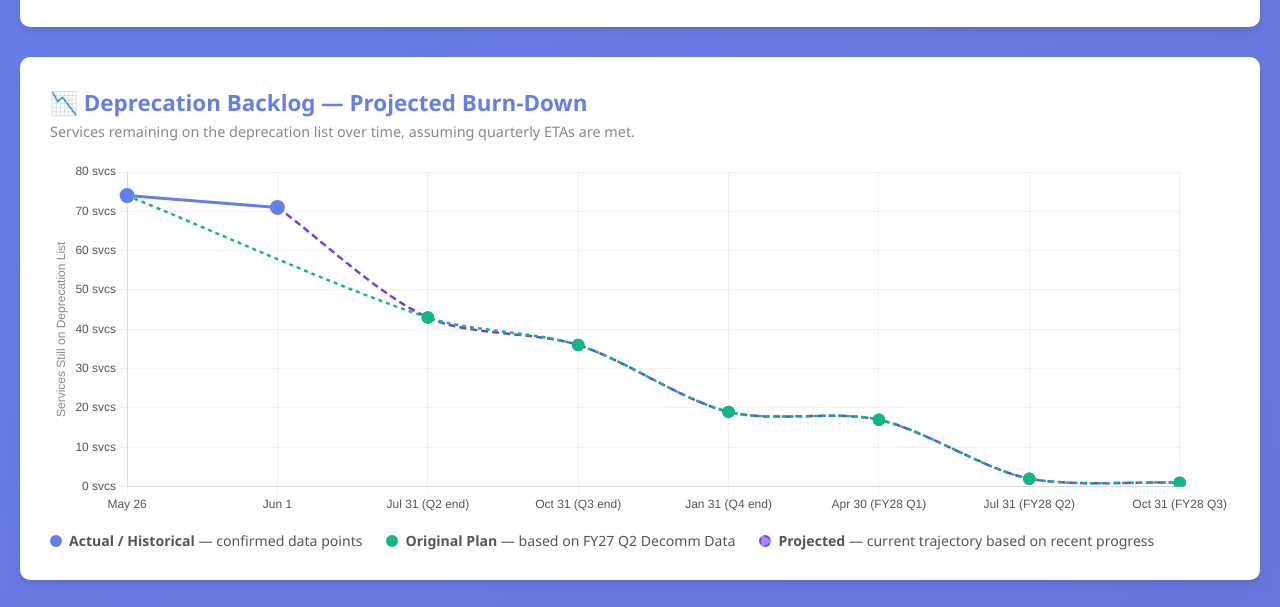
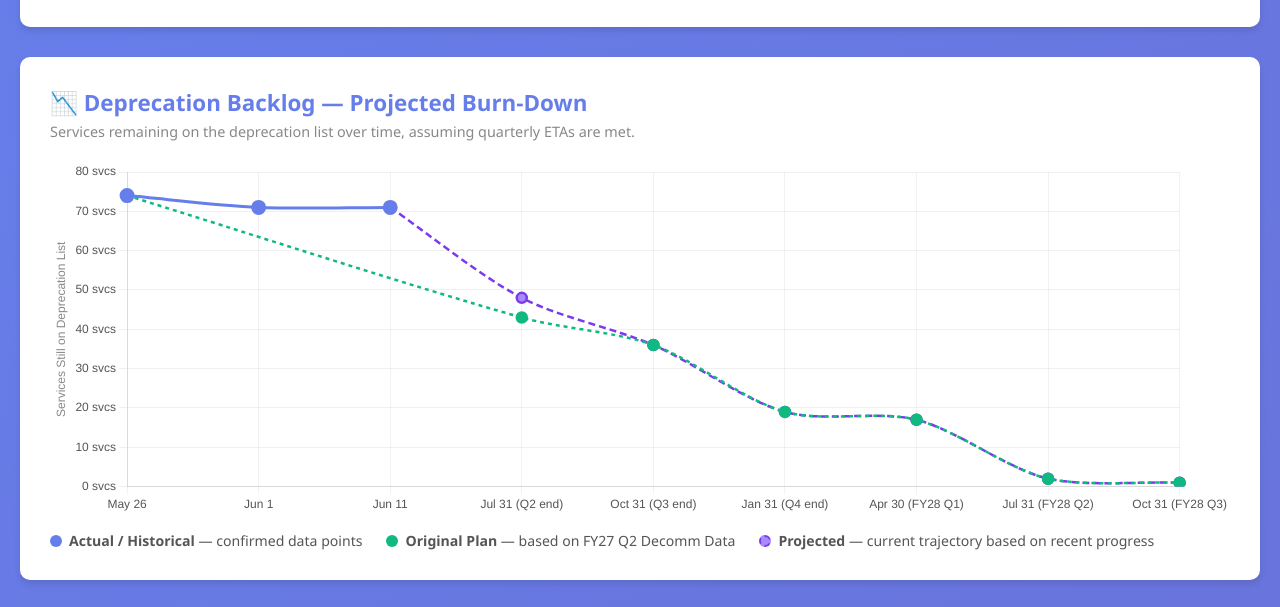
Before and after one commit to swaid-sys/stp-deprecation-dashboard, a plain HTML site: page path_to_deprecation_dashboard.html in a window 1280 px wide. Shown: the part 142-749 px from the top of the page. Drawn offline with nearby package versions, Linux system fonts and the light colour scheme.

Commit message:
Update dashboard for TD Target Build changes (264→266)
- Updated 5 service Decomm ETAs from FY27 Q2 to FY27 Q3:
  * vault-version-publisher (TD-0326015, June 11)
  * cloudmap-api (TD-0326018, June 9)
  * cloudmap-scanners (TD-0326019, June 9)
  * defender (TD-0326025, June 10)
  * kraken (TD-0326027, June 9)

- Updated burndown chart projections:
  * Added Jun 11 historical data point (71 services)
  * Updated Q2 projected count: 43 → 48 (5 services moved to Q3)
  * Updated Q3 projected count: stays at 36 (absorbed 5 from Q2)
  * Updated quarterDrops tooltips for Q2 and Q3
  * Original Plan baseline remains frozen (no changes)

- Enhanced documentation:
  * Added comprehensive warnings for Original Plan baseline protection
  * Added chart architecture documentation
  * Added timestamped comments to updated services

Co-Authored-By: Claude Sonnet 4.5 <noreply@anthropic.com>

```diff
--- a/path_to_deprecation_dashboard.html
+++ b/path_to_deprecation_dashboard.html
@@ -692,20 +692,20 @@
 {
 "STP Leader": "Ajith Jayamohan",
 "Service Name": "cloudmap-api",
-"Decomm ETA": "FY27 Q2",
+"Decomm ETA": "FY27 Q3",
 "GUS References": [
 "TD-0326018"
 ],
-"Comments": "4/13: These are with FDT teams to decommission and remove from Falcon. Nitro requests have been raised.\n3/30: On track for end-March."
+"Comments": "6/9: TD Target Build updated from 264 to 266.\n4/13: These are with FDT teams to decommission and remove from Falcon. Nitro requests have been raised.\n3/30: On track for end-March."
 },
 {
 "STP Leader": "Ajith Jayamohan",
 "Service Name": "cloudmap-scanners",
-"Decomm ETA": "FY27 Q2",
+"Decomm ETA": "FY27 Q3",
 "GUS References": [
 "TD-0326019"
 ],
-"Comments": "4/13: These are with FDT teams to decommission and remove from Falcon. Nitro requests have been raised.\n3/30: On track for end-March."
+"Comments": "6/9: TD Target Build updated from 264 to 266.\n4/13: These are with FDT teams to decommission and remove from Falcon. Nitro requests have been raised.\n3/30: On track for end-March."
 },
 {
 "STP Leader": "Ajith Jayamohan",
@@ -756,11 +756,11 @@
 {
 "STP Leader": "Ajith Jayamohan",
 "Service Name": "defender",
-"Decomm ETA": "FY27 Q2",
+"Decomm ETA": "FY27 Q3",
 "GUS References": [
 "TD-0326025"
 ],
-"Comments": "3/4: on track for q1 deprecation."
+"Comments": "6/10: TD Target Build updated from 264 to 266.\n3/4: on track for q1 deprecation."
 },
 {
 "STP Leader": "Ajith Jayamohan",
@@ -828,11 +828,11 @@
 {
 "STP Leader": "Ajith Jayamohan",
 "Service Name": "kraken",
-"Decomm ETA": "FY27 Q2",
+"Decomm ETA": "FY27 Q3",
 "GUS References": [
 "TD-0326027"
 ],
-"Comments": "3/23: Might slip into May."
+"Comments": "6/9: TD Target Build updated from 264 to 266.\n3/23: Might slip into May."
 },
 {
 "STP Leader": "Ajith Jayamohan",
@@ -1312,13 +1312,13 @@
 {
 "STP Leader": "Fiaz Hossain",
 "Service Name": "vault-version-publisher",
-"Decomm ETA": "FY27 Q2",
+"Decomm ETA": "FY27 Q3",
 "GUS References": [
 "TD-0326015",
 "W-21056533",
 "W-19803395"
 ],
-"Comments": "3/24: RADX org is building something centrally to help all teams with their decomm/destroy needs. Team has been advised to wait for the RADX solution.\n3/9: Moved out of 262. Team to come back with revised timeline after release planning during week of Mar 16.\n1/27: Follow W-21056533 to track this service's decomm. ETA is 2a.\n1/6: PKI closed the WI below. Vault is evaluating the decomm angle and have raised a support ticket to the Falcon Decomm support team. (Slack)\n11/17: PKI associated WI (linked below) will be addressed in 12a.\n10/16: Team is waiting for PKI to stop using the service prior to Vault deprecating this service. See WI on PKI team here: W-19803395. Once this WI is done by PKI, Vault can deprecate the service.\n10/6: The Vault LT has proposed to put the below epic on hold, but Vault is waiting for the PKI team to stop using this service from their side. \n9/8: Service to be deprecated. This epic is used to track deprecation. ETA is end-Q3."
+"Comments": "6/11: TD Target Build updated from 264 to 266.\n3/24: RADX org is building something centrally to help all teams with their decomm/destroy needs. Team has been advised to wait for the RADX solution.\n3/9: Moved out of 262. Team to come back with revised timeline after release planning during week of Mar 16.\n1/27: Follow W-21056533 to track this service's decomm. ETA is 2a.\n1/6: PKI closed the WI below. Vault is evaluating the decomm angle and have raised a support ticket to the Falcon Decomm support team. (Slack)\n11/17: PKI associated WI (linked below) will be addressed in 12a.\n10/16: Team is waiting for PKI to stop using the service prior to Vault deprecating this service. See WI on PKI team here: W-19803395. Once this WI is done by PKI, Vault can deprecate the service.\n10/6: The Vault LT has proposed to put the below epic on hold, but Vault is waiting for the PKI team to stop using this service from their side. \n9/8: Service to be deprecated. This epic is used to track deprecation. ETA is end-Q3."
 }
 ],
 "Satish Raghunath": [
@@ -1881,7 +1881,23 @@
         // Initialize on page load
         init();
 
-        // ── Trend / Burn-Down Chart ─────────────────────────────────────────
+        // ══════════════════════════════════════════════════════════════════════
+        // ── Trend / Burn-Down Chart ───────────────────────────────────────────
+        // ══════════════════════════════════════════════════════════════════════
+        // This chart displays three separate lines:
+        //
+        // 1. ACTUAL (solid blue) - Historical confirmed data points
+        //    → Update the "historical" array as you confirm new data points
+        //
+        // 2. ORIGINAL PLAN (dashed green) - FROZEN BASELINE from early FY27 Q2
+        //    → This line must NEVER change, even if projections or service counts change
+        //    → It serves as the reference point to compare actual progress against
+        //    → See the "originalPlan" array below with ⚠️ DO NOT MODIFY warning
+        //
+        // 3. PROJECTED (dashed purple) - Current trajectory based on recent progress
+        //    → Update the "projected" array when deprecation timelines change
+        //    → This reflects your CURRENT best estimate
+        // ══════════════════════════════════════════════════════════════════════
         (function buildChart() {
             // Quarter-end drop schedule (derived from the live data above)
             // FY quarter calendar (Salesforce):
@@ -1892,10 +1908,20 @@
             //   FY28 Q2: May 1 – Jul 31 2027
             //   FY28 Q3: Aug 1 – Oct 31 2027
 
-            // ── Original Plan (hardcoded from FY27 Q2 baseline) ─────────────
-            // This represents the original plan as of FY27 Q2 when the dashboard was created
+            // ═══════════════════════════════════════════════════════════════════
+            // ⚠️  STATIC BASELINE - DO NOT MODIFY ⚠️
+            // ═══════════════════════════════════════════════════════════════════
+            // This "Original Plan" represents the baseline snapshot from early FY27 Q2
+            // (May 26, 2026) and must remain FROZEN to serve as a historical reference.
+            //
+            // Even if deprecation projections change or the total number of services
+            // changes, this array should NEVER be updated. It exists to show what we
+            // originally intended to achieve, so we can compare actual progress against it.
+            //
+            // If you need to update projections, modify the "projected" array below instead.
+            // ═══════════════════════════════════════════════════════════════════
             const originalPlan = [
-                { label: 'May 26',           date: '2026-05-26', count: 74 },  // baseline
+                { label: 'May 26',           date: '2026-05-26', count: 74 },  // baseline snapshot
                 { label: 'Jul 31\n(Q2 end)', date: '2026-07-31', count: 43,
                   breakdown: 'Q2 target: −28 services' },
                 { label: 'Oct 31\n(Q3 end)', date: '2026-10-31', count: 36,
@@ -1909,22 +1935,29 @@
                 { label: 'Oct 31\n(FY28 Q3)', date: '2027-10-31', count: 1,
                   breakdown: 'FY28 Q3 target: −1 service (1 TBD remains)' },
             ];
+            // ═══════════════════════════════════════════════════════════════════
 
             // ── Data points ────────────────────────────────────────────────
             // Historical (solid line)
             const historical = [
                 { label: 'May 26',  date: '2026-05-26', count: 74 },
                 { label: 'Jun 1',   date: '2026-06-01', count: 71 },
+                { label: 'Jun 11',  date: '2026-06-11', count: 71 },
             ];
 
-            // Projected quarter-end points (dashed continuation)
-            // 71 − 28 Q2-remaining = 43, then cascade by quarter
+            // ── Current Projected Plan (UPDATE THIS, NOT originalPlan) ──────────
+            // This represents the CURRENT projection based on recent progress.
+            // Update these values as deprecation timelines change or services are added/removed.
+            // The "Original Plan" above should remain frozen for comparison purposes.
+            // ────────────────────────────────────────────────────────────────────
+            // Updated 6/11: 5 services moved from Q2 to Q3 (TD Target Build 264→266)
+            // Current calculation: 71 − 23 Q2-remaining = 48, then cascade by quarter
             const projected = [
-                { label: 'Jun 1',          date: '2026-06-01', count: 71  }, // shared anchor
-                { label: 'Jul 31\n(Q2 end)',  date: '2026-07-31', count: 43,
-                  breakdown: 'Q2 target: −28 services' },
+                { label: 'Jun 11',         date: '2026-06-11', count: 71  }, // shared anchor
+                { label: 'Jul 31\n(Q2 end)',  date: '2026-07-31', count: 48,
+                  breakdown: 'Q2 target: −23 services (5 moved to Q3)' },
                 { label: 'Oct 31\n(Q3 end)',  date: '2026-10-31', count: 36,
-                  breakdown: 'Q3 target: −7 services' },
+                  breakdown: 'Q3 target: −12 services (7 original + 5 from Q2)' },
                 { label: 'Jan 31\n(Q4 end)',  date: '2027-01-31', count: 19,
                   breakdown: 'Q4 target: −17 services' },
                 { label: 'Apr 30\n(FY28 Q1)', date: '2027-04-30', count: 17,
@@ -1962,20 +1995,22 @@
             // ── Services dropping each quarter (for tooltips) ───────────────
             const quarterDrops = {
                 '2026-07-31': [
-                    'astcenter', 'bastionrestricted', 'cloudmap-api', 'cloudmap-scanners',
-                    'containersec-eks', 'containersec-infra', 'containersec-new', 'controlplane-ui',
-                    'cxbastionast', 'defender', 'eureka', 'kraken', 'midgard',
+                    'astcenter', 'bastionrestricted', 'containersec-eks', 'containersec-infra',
+                    'containersec-new', 'controlplane-ui', 'cxbastionast', 'eureka', 'midgard',
                     'supplychainsec-updates-pipeline', 'tc-service', 'tm-tool', 'tvm-db',
                     'tvm-db-automation', 'iamportal', 'jit-ssh-dummy', 'jit-sudo-dummy',
                     'offline-jumphost', 'pcsk-falcon-secds-sync-job', 'pcsk-firebom-sync-job',
-                    'pcsk-test-target', 'pra', 'prazk', 'quantumkgia2h', 'secds389',
+                    'pcsk-test-target', 'pra', 'prazk', 'quantumkgia2h',
                     'magister', 'pkicdp', 'safe-daemonset', 'secure-agility-xtraguard',
-                    'vault-version-publisher', 'onyx-engine-control-pod', 'web-violation-report'
-                    // Note: 8 of these 36 are already complete; 28 remain
+                    'onyx-engine-control-pod', 'web-violation-report'
+                    // Updated 6/11: 5 services moved to Q3 (cloudmap-api, cloudmap-scanners, defender, kraken, vault-version-publisher)
+                    // Note: 8 of these 31 are already complete; 23 remain
                 ],
                 '2026-10-31': [
                     'bulwark', 'matlock', 'radius', 'k2kblackjackjob',
-                    'safe-monitor (Commercial)', 'mta-gateway', 'safe-monitor (Gia2h)'
+                    'safe-monitor (Commercial)', 'mta-gateway', 'safe-monitor (Gia2h)',
+                    'cloudmap-api', 'cloudmap-scanners', 'defender', 'kraken', 'vault-version-publisher'
+                    // Updated 6/11: 5 services moved from Q2 due to TD Target Build changes (264→266)
                 ],
                 '2027-01-31': [
                     'dnr-k2p', 'dnr-k2s', 'dnr-molokai', 'dnr-normalizer', 'dnr-orion',
```
Also changed, not shown: 4 other files.
